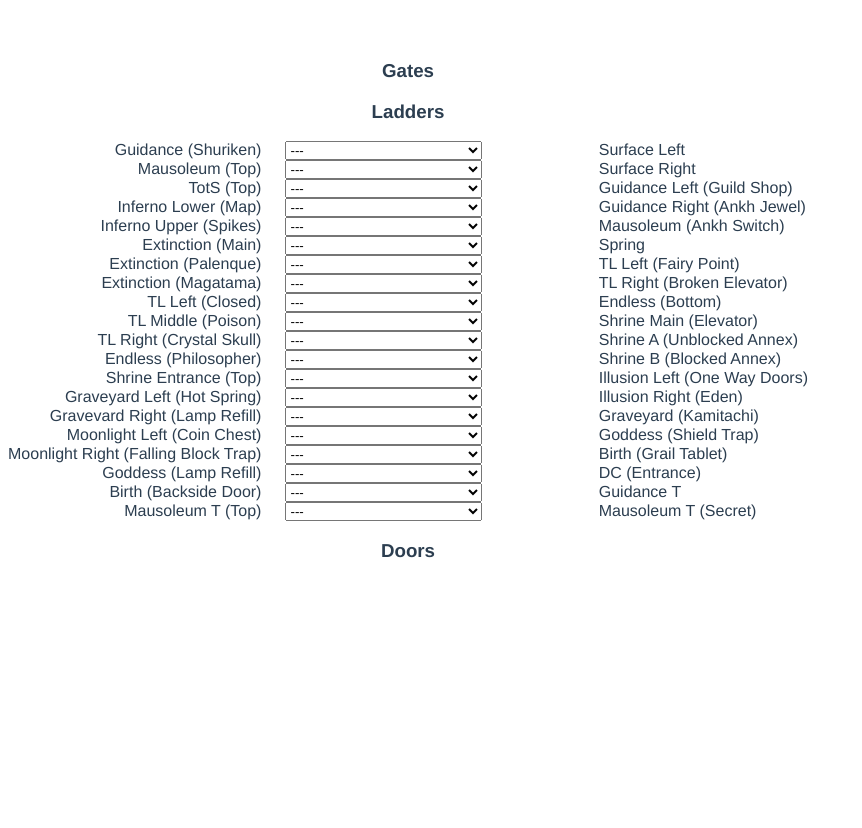
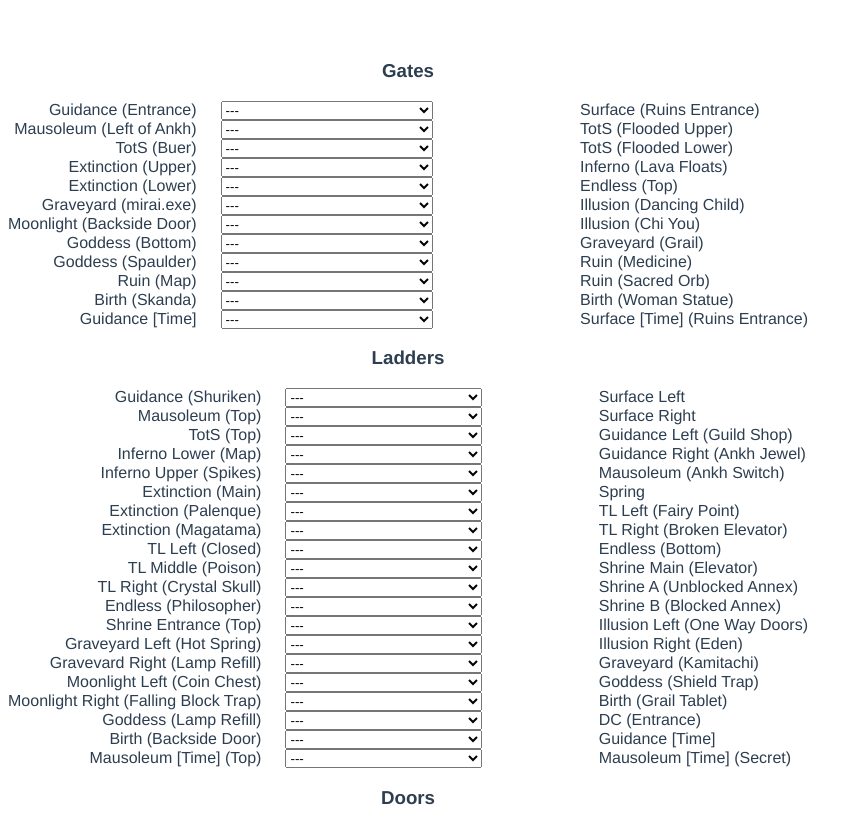
Before and after one commit to oneup40/lmr-entrance-tracker, a Vue app: page / in a window 1280 px wide. Shown: the whole page, without its empty margins (0-862 px from the left). Before the commit the page ends 800 px from the top, so only its background shows below. Built offline with nearby package versions, Linux system fonts and the light colour scheme.

Commit message:
add gates

```diff
--- a/src/components/LMREntranceTracker.vue
+++ b/src/components/LMREntranceTracker.vue
@@ -1,20 +1,18 @@
 <template>
     <div class="tracker-top">
-        <LMRGateTracker/>
+        <LMRPairTracker title="Gates" :pairs="gatePairs"/>
         <LMRPairTracker title="Ladders" :pairs="ladderPairs"/>
         <LMRDoorTracker/>
     </div>
 </template>
 
 <script>
-import LMRGateTracker from './LMRGateTracker.vue'
 import LMRDoorTracker from './LMRDoorTracker.vue'
 import LMRPairTracker from './LMRPairTracker.vue'
 
 export default {
     name: 'LMREntranceTracker',
     components: {
-        LMRGateTracker,
         LMRDoorTracker,
         LMRPairTracker
     },
@@ -40,7 +38,7 @@ export default {
                 "Moonlight Right (Falling Block Trap)",
                 "Goddess (Lamp Refill)",
                 "Birth (Backside Door)",
-                "Mausoleum T (Top)",
+                "Mausoleum [Time] (Top)",
             ],
             down: [
                 { name: "Surface Left", used: false },
@@ -61,8 +59,39 @@ export default {
                 { name: "Goddess (Shield Trap)", used: false },
                 { name: "Birth (Grail Tablet)", used: false },
                 { name: "DC (Entrance)", used: false },
-                { name: "Guidance T", used: false },
-                { name: "Mausoleum T (Secret)", used: false },
+                { name: "Guidance [Time]", used: false },
+                { name: "Mausoleum [Time] (Secret)", used: false },
+            ]
+        },
+
+        gates: {
+            left: [
+                "Guidance (Entrance)",
+                "Mausoleum (Left of Ankh)",
+                "TotS (Buer)",
+                "Extinction (Upper)",
+                "Extinction (Lower)",
+                "Graveyard (mirai.exe)",
+                "Moonlight (Backside Door)",
+                "Goddess (Bottom)",
+                "Goddess (Spaulder)",
+                "Ruin (Map)",
+                "Birth (Skanda)",
+                "Guidance [Time]"
+            ],
+            right: [
+                { name: "Surface (Ruins Entrance)", used: false },
+                { name: "TotS (Flooded Upper)", used: false },
+                { name: "TotS (Flooded Lower)", used: false },
+                { name: "Inferno (Lava Floats)", used: false },
+                { name: "Endless (Top)", used: false },
+                { name: "Illusion (Dancing Child)", used: false },
+                { name: "Illusion (Chi You)", used: false },
+                { name: "Graveyard (Grail)", used: false },
+                { name: "Ruin (Medicine)", used: false },
+                { name: "Ruin (Sacred Orb)", used: false },
+                { name: "Birth (Woman Statue)", used: false },
+                { name: "Surface [Time] (Ruins Entrance)", used: false }
             ]
         }
     }),
@@ -72,6 +101,13 @@ export default {
             return {
                 first: this.$data.ladders.up,
                 second: this.$data.ladders.down
+            }
+        },
+
+        gatePairs: function() {
+            return {
+                first: this.$data.gates.left,
+                second: this.$data.gates.right
             }
         }
     }
--- a/src/components/LMRGateTracker.vue
+++ /dev/null
@@ -1,9 +0,0 @@
-<template>
-    <div><h3>Gates</h3></div>
-</template>
-
-<script>
-export default {
-    name: 'LMRGateTracker',
-}
-</script>
```
